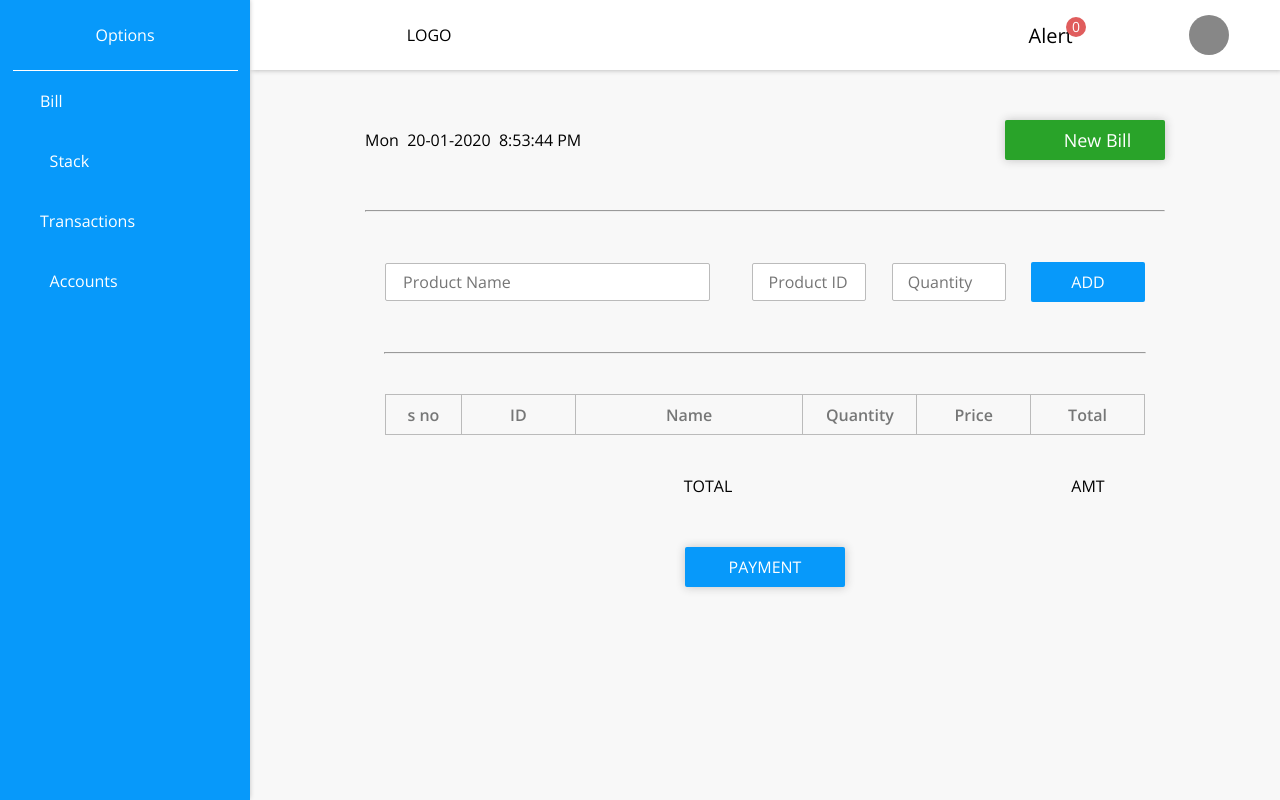
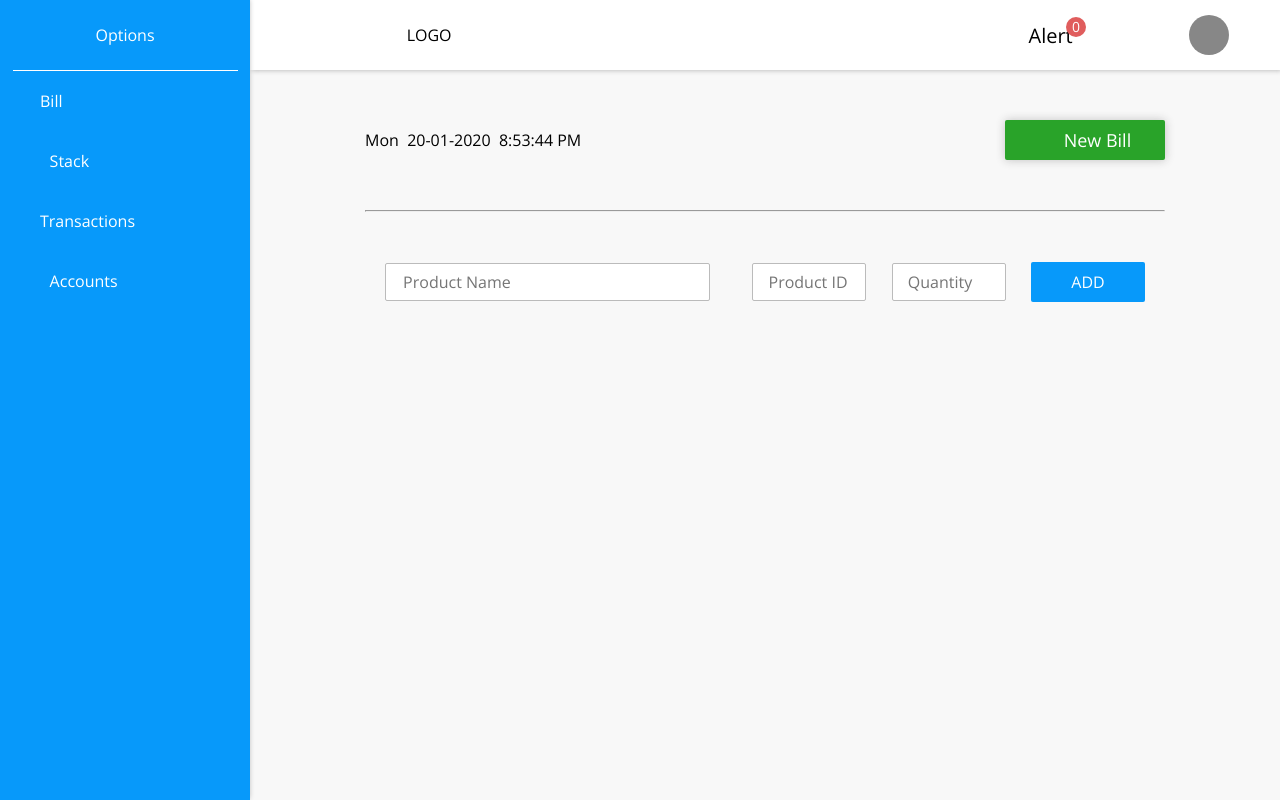
Before and after one commit to ragunathbalsubramani/bill-app, an Angular app: page /bill in a window 1280 px wide. Built offline with nearby package versions, Linux system fonts and the light colour scheme.

Commit message:
3 files modified

```diff
--- a/src/app/create-bill/create-bill.component.css
+++ b/src/app/create-bill/create-bill.component.css
@@ -67,7 +67,7 @@
 }
 .bill-list-tbl{
   width: 95%;
-  margin:40px auto;
+  margin:40px 0px auto;
   border-collapse: collapse;
   border-radius: 5px 5px 0px 0px;
   font-size: 16px;
@@ -81,6 +81,10 @@
 }
 th{
   border: 1px solid rgb(187, 187, 187);
+}
+td{
+  border: 1px solid rgb(187, 187, 187);
+  text-align: center;
 }
 .bill-s-no{
   width: 10%;
@@ -105,13 +109,15 @@ th{
 }
 .final-bill-count{
   width: 95%;
-  margin:20px auto;
   border-collapse: collapse;
   font-size: 16px;
   text-align: center;
 }
+.final-list-items{
+  height: 40px;
+}
 .final-total{
-  width: 85%;
+  width: 81%;
 }
 .final-price{
   width: 15%;
@@ -196,4 +202,7 @@ th{
 .bill-list-item{
   height: 30px;
 }
+.final-list-items{
+  height: 30px;
 }
+}
--- a/src/app/create-bill/create-bill.component.html
+++ b/src/app/create-bill/create-bill.component.html
@@ -8,7 +8,7 @@
     </div>
     <input class="bill-val-frm-inp font" id="pdt-id" type="text" name="pdt-id" placeholder="Product ID">
     <input class="bill-val-frm-inp font" id="pdt-qty" type="text" name="pdt-qty" placeholder="Quantity">
-    <input class="bill-val-frm-btn font" type="button" value="ADD" (click)="addList">
+    <input class="bill-val-frm-btn font" type="button" value="ADD" (click)="addList()">
   </form>
 </section>
 <section class="new-bill" *ngIf="newList.length">
@@ -22,11 +22,19 @@
         <th class="bill-price">Price</th>
         <th class="total">Total</th>
       </tr>
+      <tr class="bill-list-item" *ngFor="let pdt of newList;let i =index">
+        <td class="bill-s-no">{{i+1}}</td>
+        <td class="bill-p-id">{{pdt.id}}</td>
+        <td class="bill-p-name">{{pdt.name}}</td>
+        <td class="bill-qnty">{{pdt.curquality}}</td>
+        <td class="bill-price">{{pdt.price}}</td>
+        <td class="total">{{pdt.curprice}}</td>
+      </tr>
     </table>
     <table class="final-bill-count font">
-      <tr>
+      <tr class="final-list-items">
         <td class="final-total">TOTAL</td>
-        <td class="final-price">AMT</td>
+        <td class="final-price">{{curAmt}}</td>
       </tr>
     </table>
     <div class="payment-btn-holder">
--- a/src/app/create-bill/create-bill.component.ts
+++ b/src/app/create-bill/create-bill.component.ts
@@ -59,7 +59,9 @@ export class CreateBillComponent implements OnInit {
     }
   ]
   matchItems=[];
-  newList=[1];
+  newList=[];
+  curPdt;
+  curAmt=0;
 
   constructor() { }
 
@@ -87,7 +89,21 @@ export class CreateBillComponent implements OnInit {
   }
 
   addList(){
-
+       let pdtName = document.getElementById('pdt-name').value;
+       let pdtId =  Number(document.getElementById('pdt-id').value);
+       let pdtqty = document.getElementById('pdt-qty').value;
+    if(pdtName != "" && pdtId != 0 && pdtqty!= "") {
+      for(let i=0;i<this.items.length;i++){
+        if(pdtId == this.items[i].id){
+              this.curPdt = this.items[i];
+              this.curPdt.curquality = pdtqty;
+              this.curPdt.curprice = (this.items[i].price*pdtqty).toFixed(2);
+              console.log(typeof(this.curPdt.curprice));
+              this.curAmt = this.curPdt.curprice+this.curAmt;
+              this.newList.push(this.curPdt);
+        }
+      }
+    }
   }
 
 }
```
